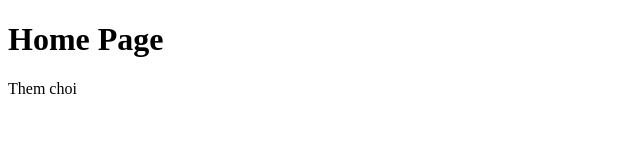
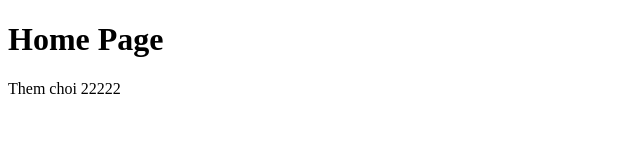
Before and after one commit to nguyendung87/NodeJs, a plain HTML site: page views/Home.html in a window 1280 px wide. Shown: the full height of the page, 0-640 px from the left. Drawn offline with Linux system fonts and the light colour scheme.

Commit message:
Edit choi

```diff
--- a/views/Home.html
+++ b/views/Home.html
@@ -7,6 +7,6 @@
 </head>
 <body>
     <h1>Home Page</h1>
-    <p>Them choi</p>
+    <p>Them choi 22222</p>
 </body>
 </html>
```
